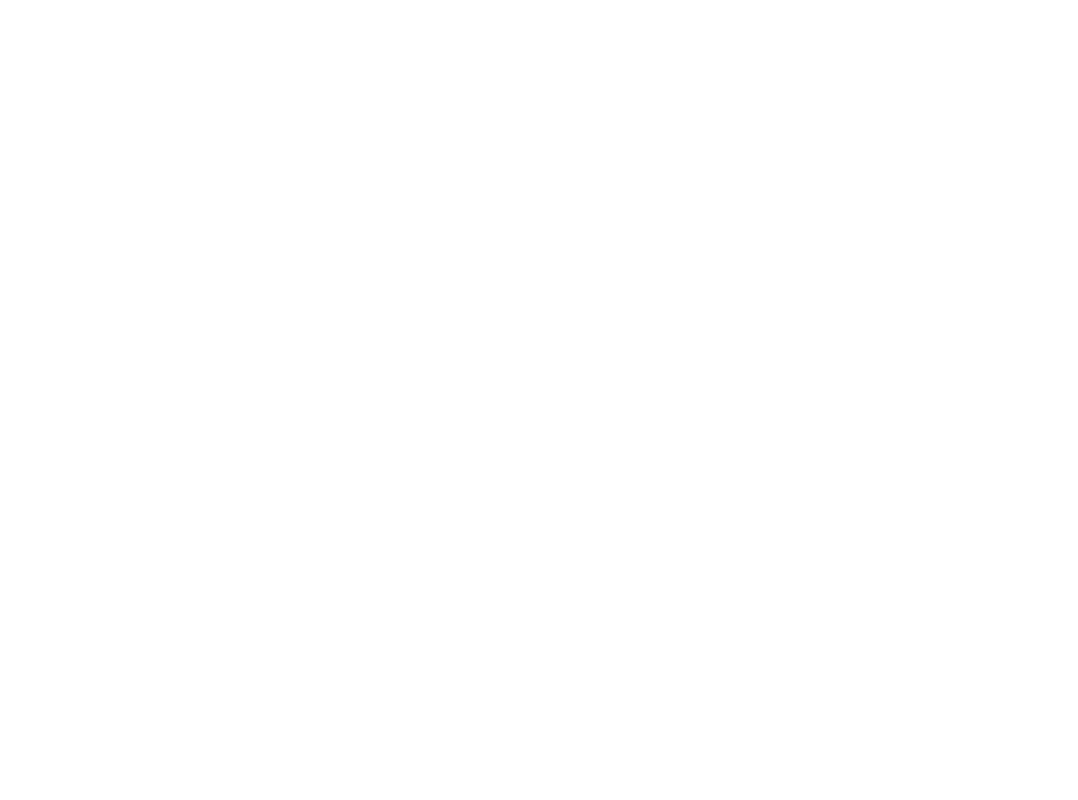
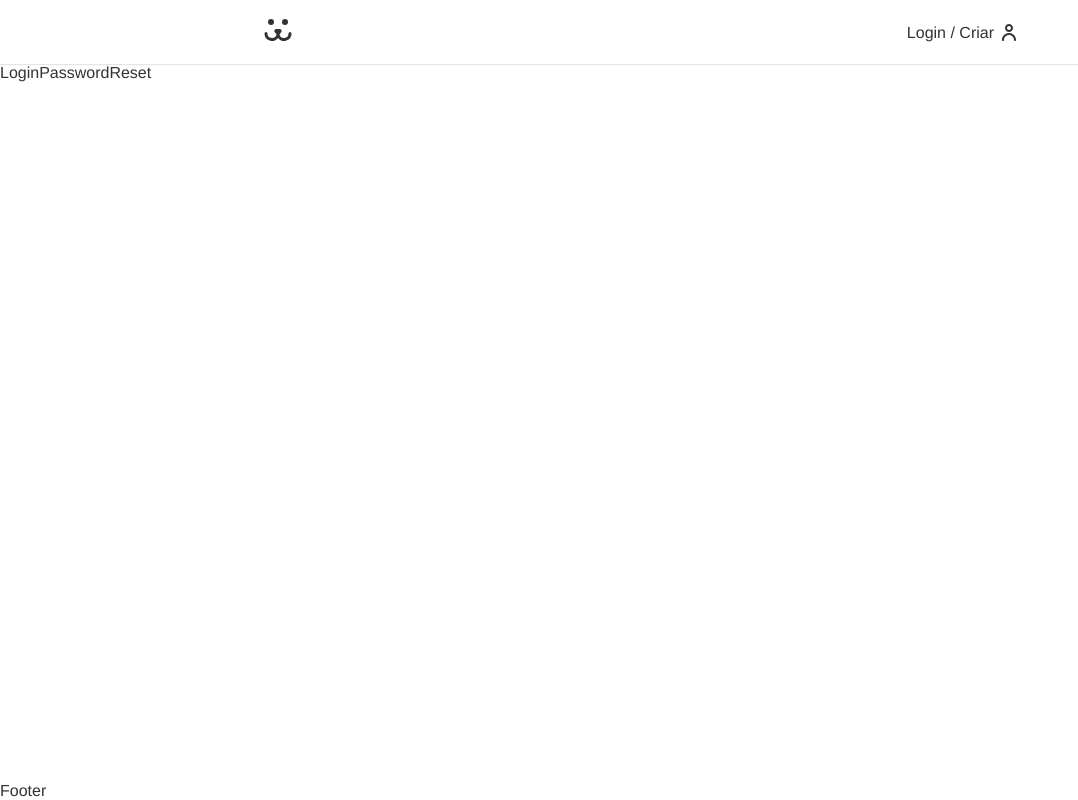
Before and after one commit to pedroAndrad1/pets, a React (Create React App) app: page /login/reset in a window 1280 px wide. Shown: the whole page, without its empty margins (0-1078 px from the left). Built offline with nearby package versions, Linux system fonts and the light colour scheme.

Commit message:
Feito o roteamento das paginas de login

```diff
--- /dev/null
+++ b/src/App.js
@@ -0,0 +1,23 @@
+import React from 'react';
+import { BrowserRouter, Route, Switch } from 'react-router-dom';
+import Home from './pages/Home';
+import LoginRouting from './pages/Login/LoginRouting';
+import PageRoot from './components/PageRoot';
+
+
+const App = () => {
+    return (
+        <>
+            <BrowserRouter>
+                <PageRoot>
+                    <Switch>
+                        <Route path="/" exact component={Home} />
+                        <Route path="/login"  component={LoginRouting} />
+                    </Switch>
+                </PageRoot>
+            </BrowserRouter>
+        </>
+    );
+}
+
+export default App;
--- a/src/components/Header/index.js
+++ b/src/components/Header/index.js
@@ -33,7 +33,7 @@ const Header = () => {
         <HeaderContainer>
             <Nav>
                 <Link to='/' arial-label='Link para a home'><img src={logo} alt='Logo da Pets' /></Link>
-                <Link to='' className='login'>Login / Criar</Link>
+                <Link to='/login' className='login'>Login / Criar</Link>
             </Nav>
         </HeaderContainer>
     )
--- a/src/index.js
+++ b/src/index.js
@@ -1,17 +1,12 @@
 import React from 'react';
 import ReactDOM from 'react-dom';
-import Home from './pages/Home';
-import { BrowserRouter, Switch, Route } from 'react-router-dom';
+import App from './App';
 import 'normalize.css';
 import './index.css';
 
 ReactDOM.render(
   <React.StrictMode>
-    <BrowserRouter>
-      <Switch>
-        <Route path='/' exact component={Home} />
-      </Switch>
-    </BrowserRouter>
+    <App />
   </React.StrictMode>,
   document.getElementById('root')
 );
--- a/src/pages/Home.js
+++ b/src/pages/Home.js
@@ -1,12 +1,11 @@
 import React from 'react';
-import PageRoot from '../components/PageRoot';
 
 function Home() {
   return (
     <>
-      <PageRoot>
-        <div>Pets</div>
-      </PageRoot>
+
+      <div>Pets</div>
+
     </>
   );
 }
--- /dev/null
+++ b/src/pages/Login/LoginCreate/index.js
@@ -0,0 +1,10 @@
+import React from 'react';
+
+const LoginCreate = () =>{
+    return(
+        <div>
+            LoginCreate
+        </div>
+    )
+}
+export default LoginCreate;
--- /dev/null
+++ b/src/pages/Login/LoginForm/index.js
@@ -0,0 +1,10 @@
+import React from 'react';
+
+const LoginForm = () =>{
+    return(
+        <div>
+            LoginForm
+        </div>
+    )
+}
+export default LoginForm;
--- /dev/null
+++ b/src/pages/Login/LoginPasswordLost/index.js
@@ -0,0 +1,10 @@
+import React from 'react';
+
+const LoginPasswordLost = () =>{
+    return(
+        <div>
+            LoginPasswordLost
+        </div>
+    )
+}
+export default LoginPasswordLost;
--- /dev/null
+++ b/src/pages/Login/LoginPasswordReset/index.js
@@ -0,0 +1,10 @@
+import React from 'react';
+
+const LoginPasswordReset = () =>{
+    return(
+        <div>
+            LoginPasswordReset
+        </div>
+    )
+}
+export default LoginPasswordReset;
--- /dev/null
+++ b/src/pages/Login/LoginRouting.js
@@ -0,0 +1,25 @@
+import React from 'react';
+import { Route, Switch} from 'react-router-dom';
+import LoginForm from './LoginForm';
+import LoginCreate from './LoginCreate';
+import LoginPasswordLost from './LoginPasswordLost';
+import LoginPasswordReset from './LoginPasswordReset';
+
+//Esse e um componente de roteamento das paginas de Login. Para fazer um nested routing.
+
+const LoginRouting = () => {
+    /*Se usar o BrowserRouter englobando o switch, o roteamento so vai funcionar quando carregar a pagina.
+      Ou seja, quando clicar nos botoes, o roteamento nao vai funcionar. Apenas para o home.
+    */
+    return (
+        <>
+            <Switch>
+                <Route path='/login' exact component={LoginForm} />
+                <Route path='/login/cadastro' component={LoginCreate} />
+                <Route path='/login/recuperar-senha' component={LoginPasswordLost} />
+                <Route path='/login/reset' component={LoginPasswordReset} />
+            </Switch>
+        </>
+    )
+}
+export default LoginRouting;
```
